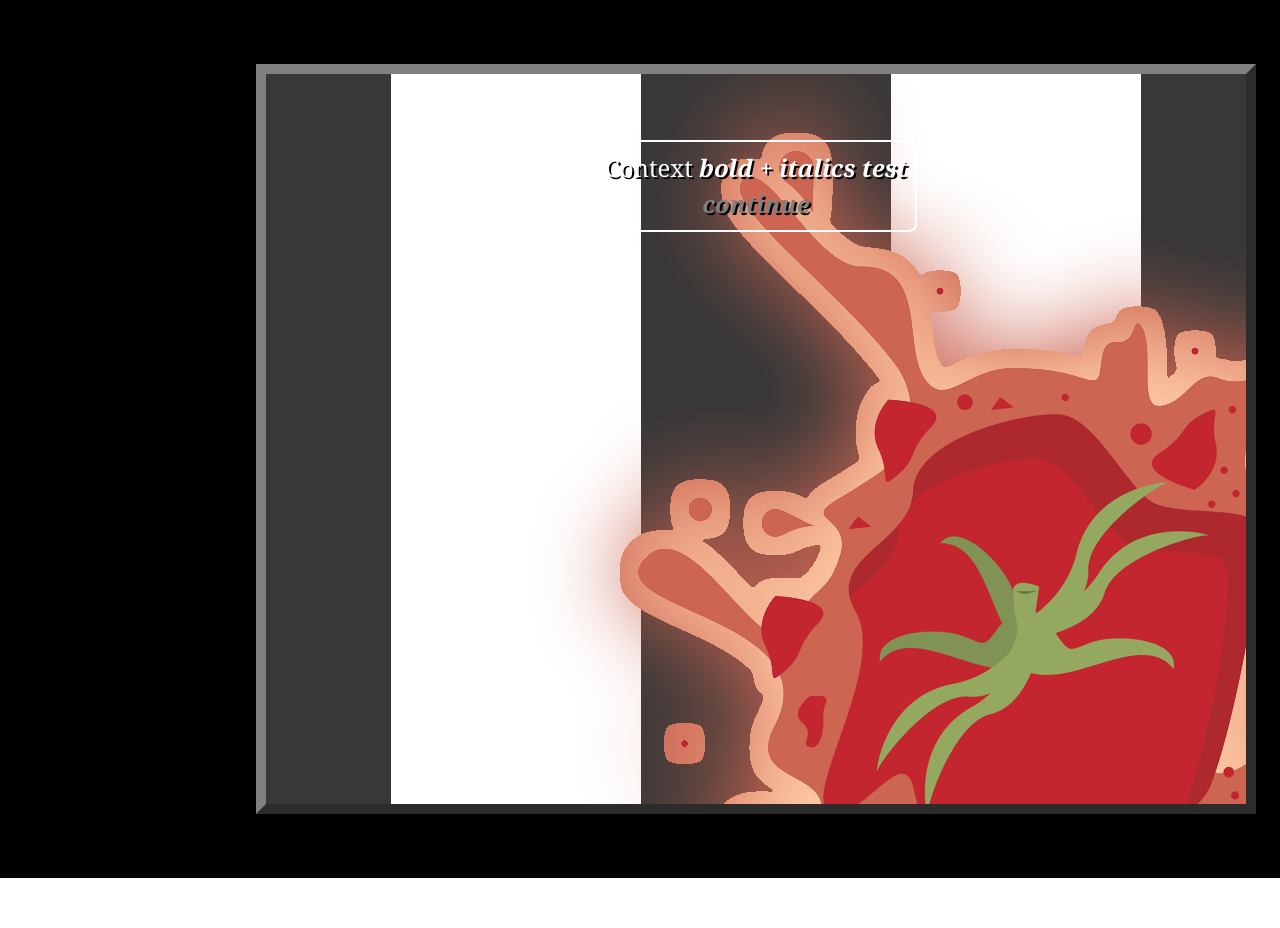
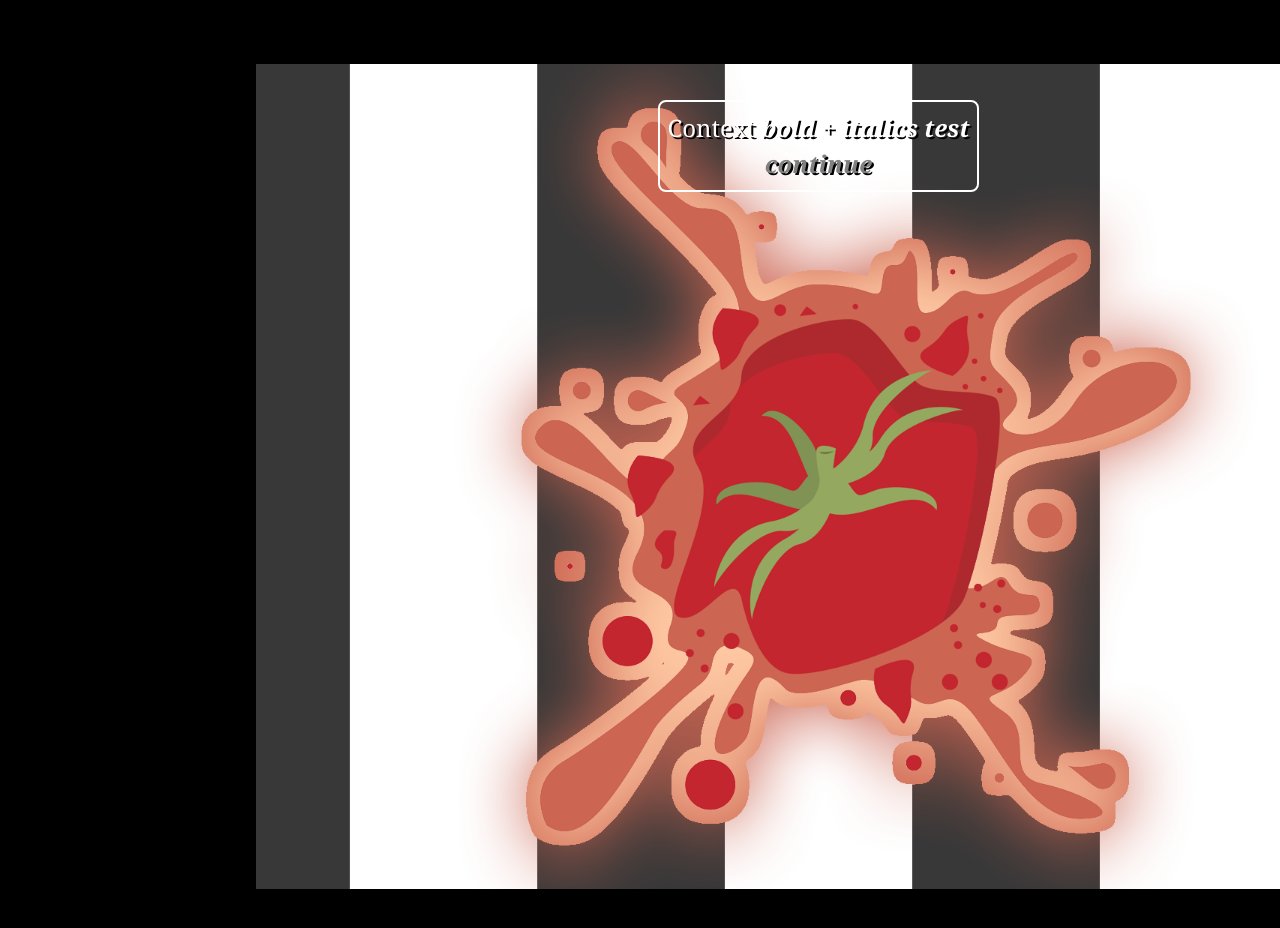
Before and after one commit to MiguelEMH/MiguelEMH.github.io, a plain HTML site: page throwatomato.html in a window 1280 px wide. Before the commit the page ends 878 px from the top, so only its background shows below. Drawn offline with Linux system fonts and the light colour scheme.

Commit message:
Add files via upload

```diff
--- a/throwatomato.html
+++ b/throwatomato.html
@@ -11,20 +11,21 @@
 <tw-story><noscript><tw-noscript>JavaScript needs to be enabled to play Herrera526.</tw-noscript></noscript></tw-story>
 <tw-storydata name="Herrera526" startnode="1" creator="Twine" creator-version="2.6.2" format="Harlowe" format-version="3.3.5" ifid="8CA176AD-37E3-4372-AC71-888F9D8903CA" options="" tags="" zoom="1" hidden><style role="stylesheet" id="twine-user-stylesheet" type="text/twine-css">
 tw-passage{
+  width: 1125px;
+  height: 825px;
   margin: auto;
-  background-image: url("https://MiguelEMH.github.io/graphics/tomatobg.png");
-  background-color: lightblue;
-  width: 1000px;
-  height: 750px;
-  padding: 30px;
-  border-style: outset;
-  border-width: 10px;
-  border-color: gray;
-  background-repeat: no-repeat;
+
   color: white;
   text-shadow: 2px 2px black;
+
+  background-image: url("https://MiguelEMH.github.io/graphics/tomatobg.png");
+  background-size: cover;
+  background-repeat: no-repeat;
 }
 
+body{
+
+  }
 
 tw-link{
 color: gray;
@@ -211,10 +212,7 @@ context
       (set: $heat to $heat+2)
       (go-to: &quot;midway&quot;)
       ]</tw-passagedata><tw-passagedata pid="16" name="0" tags="" position="500,1350" size="100,100">context
-[[sigh of relief -&gt;escaped]]</tw-passagedata><tw-passagedata pid="17" name="1" tags="" position="700,1400" size="100,100">(if: $heat
-
-
-context
+[[sigh of relief -&gt;escaped]]</tw-passagedata><tw-passagedata pid="17" name="1" tags="" position="700,1400" size="100,100">context
 [[this -&gt;heat3]]
 [[that -&gt;heat2]]
 [[those -&gt;escaped]]</tw-passagedata><tw-passagedata pid="18" name="2" tags="" position="900,1350" size="100,100">context
```
